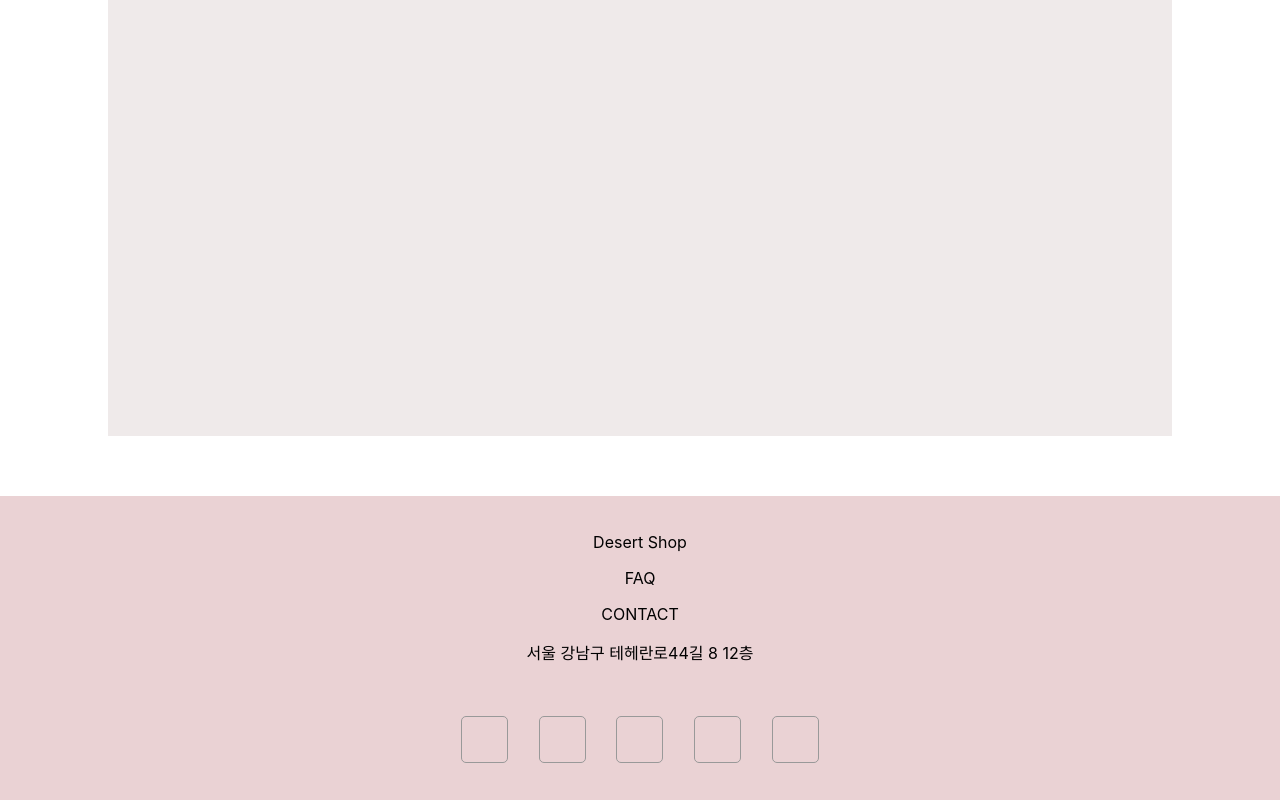
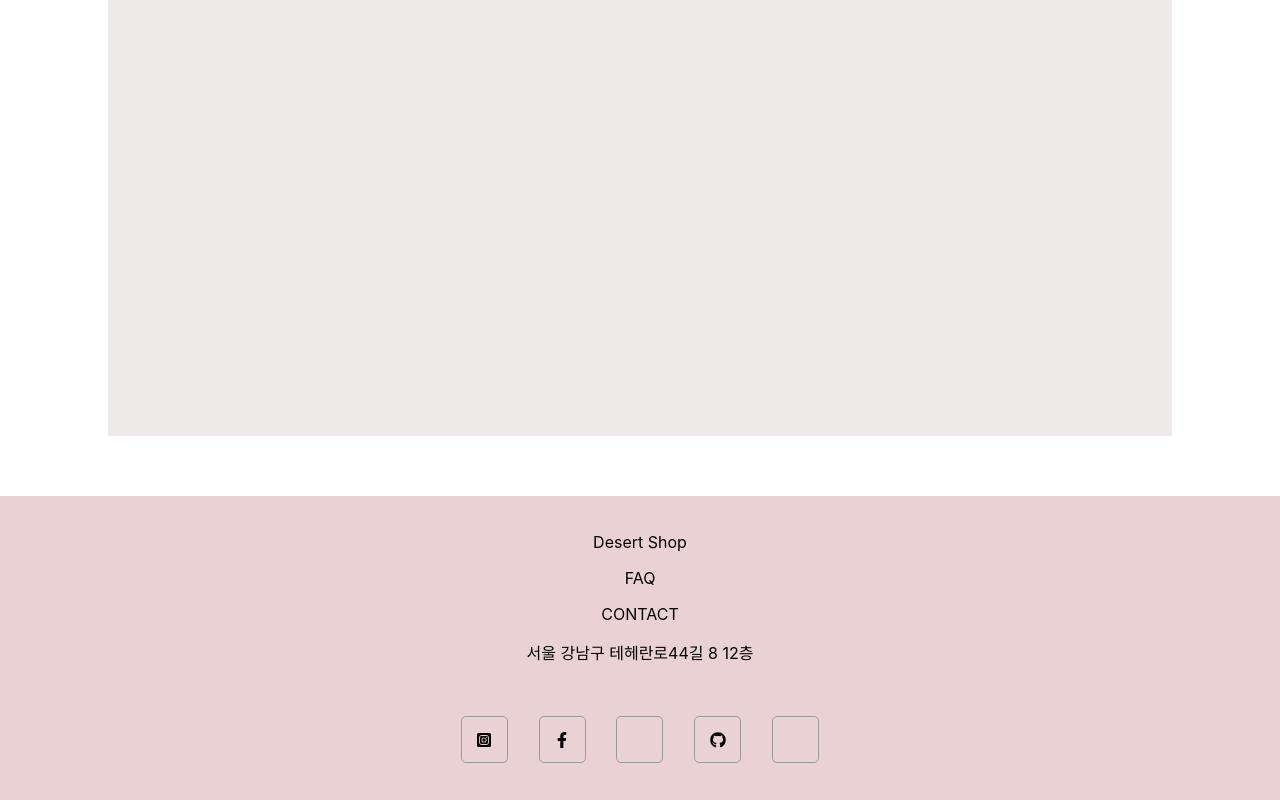
Before and after one commit to nsong113/hh-fronted-mini, a React (Create React App) app: page /goods in a window 1280 px wide. Shown: the part 1144-1944 px from the top of the page. Built offline with nearby package versions, Linux system fonts and the light colour scheme; no server answers; some icons are missing; a web font is replaced by a local one.

Commit message:
footer[지우]

```diff
--- a/src/component/Footer/Footer.jsx
+++ b/src/component/Footer/Footer.jsx
@@ -1,5 +1,7 @@
 import React from "react";
 import * as ST from "./style";
+import { FaInstagramSquare, FaFacebookF, FaGithub } from "react-icons/fa";
+import { FaXTwitter, FaThreads } from "react-icons/fa6";
 
 const Footer = () => {
   return (
@@ -14,11 +16,21 @@ const Footer = () => {
         <br />
         <br />
         <ST.FooterSNSContainerDiv>
-          <ST.FooterSNSDiv></ST.FooterSNSDiv>
-          <ST.FooterSNSDiv></ST.FooterSNSDiv>
-          <ST.FooterSNSDiv></ST.FooterSNSDiv>
-          <ST.FooterSNSDiv></ST.FooterSNSDiv>
-          <ST.FooterSNSDiv></ST.FooterSNSDiv>
+          <ST.FooterSNSDiv>
+            <FaInstagramSquare />
+          </ST.FooterSNSDiv>
+          <ST.FooterSNSDiv>
+            <FaFacebookF />
+          </ST.FooterSNSDiv>
+          <ST.FooterSNSDiv>
+            <FaXTwitter />
+          </ST.FooterSNSDiv>
+          <ST.FooterSNSDiv>
+            <FaGithub />
+          </ST.FooterSNSDiv>
+          <ST.FooterSNSDiv>
+            <FaThreads />
+          </ST.FooterSNSDiv>
         </ST.FooterSNSContainerDiv>
       </ST.FooterContainerDiv>
     </ST.FooterBoxDiv>
--- a/src/component/Footer/style.js
+++ b/src/component/Footer/style.js
@@ -35,4 +35,8 @@ export const FooterSNSDiv = styled.div`
   border: 1px solid #999;
   padding: 5px;
   border-radius: 5px;
+  display: flex;
+  justify-content: center;
+  align-items: center;
+  cursor: pointer;
 `;
```
